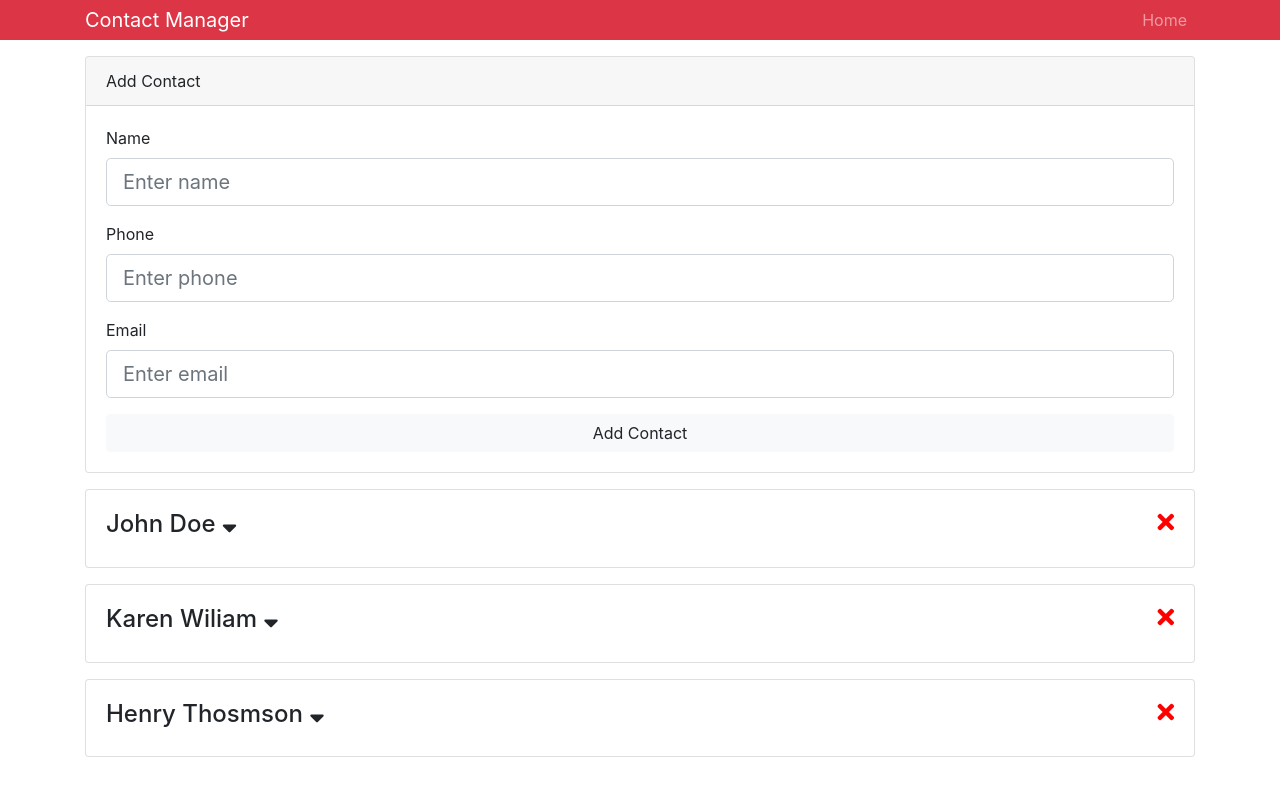
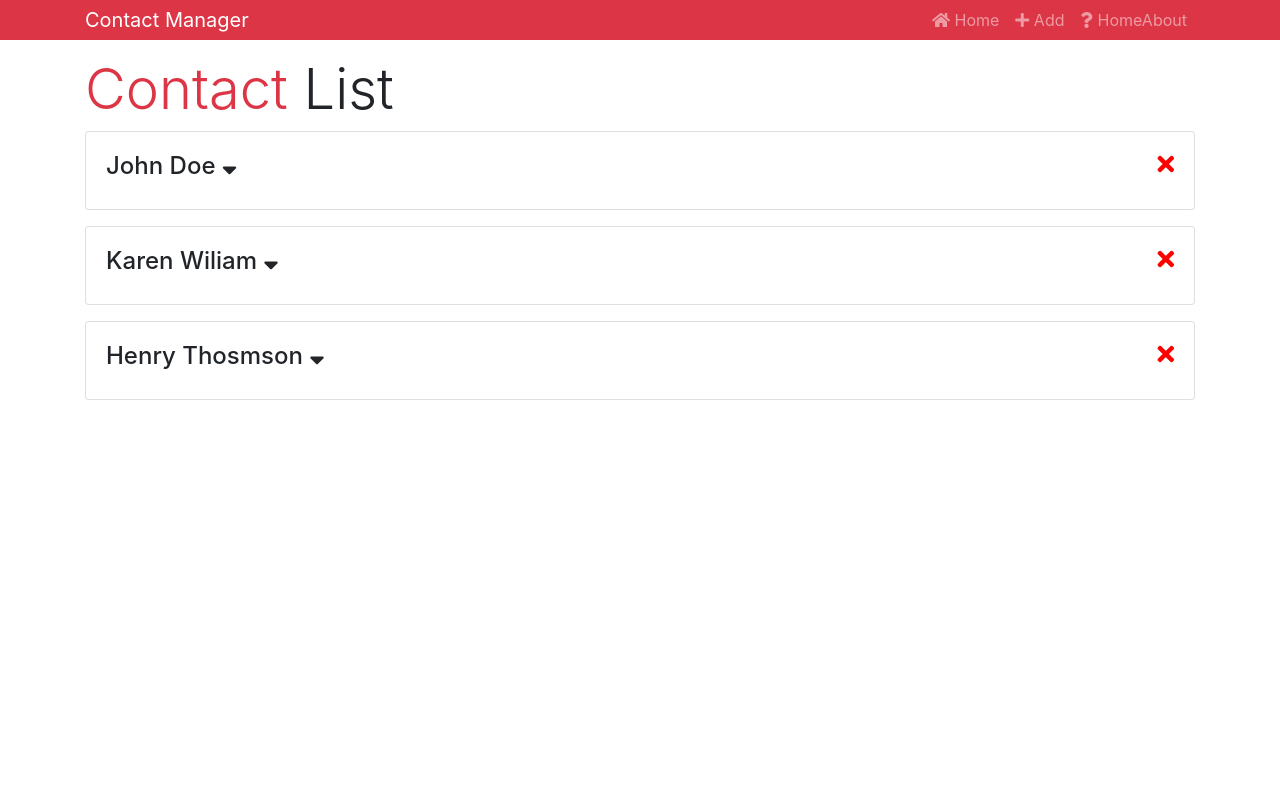
Before and after one commit to vuvantienhd96/reacjs_30.9.2019, a React (Create React App) app: page / in a window 1280 px wide. Shown: the top 796 px of the page. Built offline with nearby package versions, Linux system fonts and the light colour scheme.

Commit message:
jst-06: add router and link and notfount for reactjs

```diff
--- a/src/App.js
+++ b/src/App.js
@@ -1,24 +1,33 @@
 import React from 'react';
 import './App.css';
 import 'bootstrap/dist/css/bootstrap.min.css';
+import { BrowserRouter as Router, Route, Switch} from 'react-router-dom';
 
 import { Provider } from './Context';
 
 import Contacts from './components/contacts/Contacts';
 import AddContact from './components/contacts/AddContact2';
 import Header from './components/layout/Header';
+import About from './components/pages/About';
+import NotFound from './components/pages/NotFound';
 
 function App() {
 
   return (
     <Provider>
+      <Router>
       <div className="App">
         <Header branName="Contact Manager"/>
         <div className="container">
-          <AddContact />
-          <Contacts />
+          <Switch>
+            <Route exact path="/" component={Contacts}/>
+            <Route exact path="/about" component={About}/>
+            <Route exact path="/contact/add" component={AddContact}/>
+            <Route component={NotFound}/>
+          </Switch>
         </div>
       </div>
+      </Router>
     </Provider>
   );
 }
--- a/src/components/contacts/AddContact2.js
+++ b/src/components/contacts/AddContact2.js
@@ -17,17 +17,17 @@ class AddContact extends Component {
         const  {name, email, phone} = this.state;
 
         //Check For Errors
-        if(name == ''){
+        if(name === ''){
             this.setState({error: {name: 'this is name wrong or invalid !'}})
             return;
         }
 
-        if(phone == ''){
+        if(phone === ''){
             this.setState({error: {phone: 'this is phone wrong or invalid !'}})
             return;
         }
 
-        if(email == ''){
+        if(email === ''){
             this.setState({error: {email: 'this is email wrong or invalid !'}})
             return;
         }
@@ -46,6 +46,8 @@ class AddContact extends Component {
             phone:'',
             error: {}
         });
+
+        this.props.history.push('/');
     };
 
     onChange = (e) => this.setState({ [e.target.name] : e.target.value});
--- a/src/components/contacts/Contacts.js
+++ b/src/components/contacts/Contacts.js
@@ -12,6 +12,9 @@ class Contacts extends Component {
                     const { Contacts } = value;
                     return (
                         <React.Fragment>
+                            <h1 className="display-4 mb-2">
+                                <span className="text-danger">Contact</span> List
+                            </h1>
                             {Contacts.map(contact =>
                                 <Contact key={contact.id} contact={contact}
                                     />
--- a/src/components/layout/Header.js
+++ b/src/components/layout/Header.js
@@ -1,6 +1,7 @@
 import React from 'react';
 
 import PropTypes from 'prop-types';
+import { Link } from 'react-router-dom';
 
 const Header = (props) => {
 
@@ -15,8 +16,21 @@ const Header = (props) => {
                 <div>
                     <ul className="navbar-nav mr-auto">
                         <li className="nav-item">
-                            <a href="/" className="nav-link">Home</a>
+                            <Link to="/" className="nav-link">
+                                <i className="fas fa-home" /> Home
+                            </Link>
                         </li>
+                        <li className="nav-item">
+                            <Link to="/contact/add" className="nav-link">
+                                <i className="fas fa-plus" /> Add
+                            </Link>
+                        </li>
+                        <li className="nav-item">
+                            <Link to="/about" className="nav-link">
+                                <i className="fas fa-question" /> HomeAbout
+                            </Link>
+                        </li>
+
                     </ul>
                 </div>
             </div>
--- /dev/null
+++ b/src/components/pages/About.js
@@ -0,0 +1,12 @@
+import React from 'react'
+
+const About = (props) => {
+    return (
+        <div>
+            {/* <h2>{props.match.params.id}</h2> */}
+            <h2>This is the About Page ....xxx</h2>
+        </div>
+    )
+}
+
+export default About;
--- /dev/null
+++ b/src/components/pages/NotFound.js
@@ -0,0 +1,10 @@
+import React from 'react'
+
+export default function NotFound() {
+    return (
+        <div>
+            <h1 className="display-4"><span className="text-danger">404</span> Page Not Found</h1>
+            <p className="Lead">Sorry, that page does not exist</p>
+        </div>
+    )
+}
```
